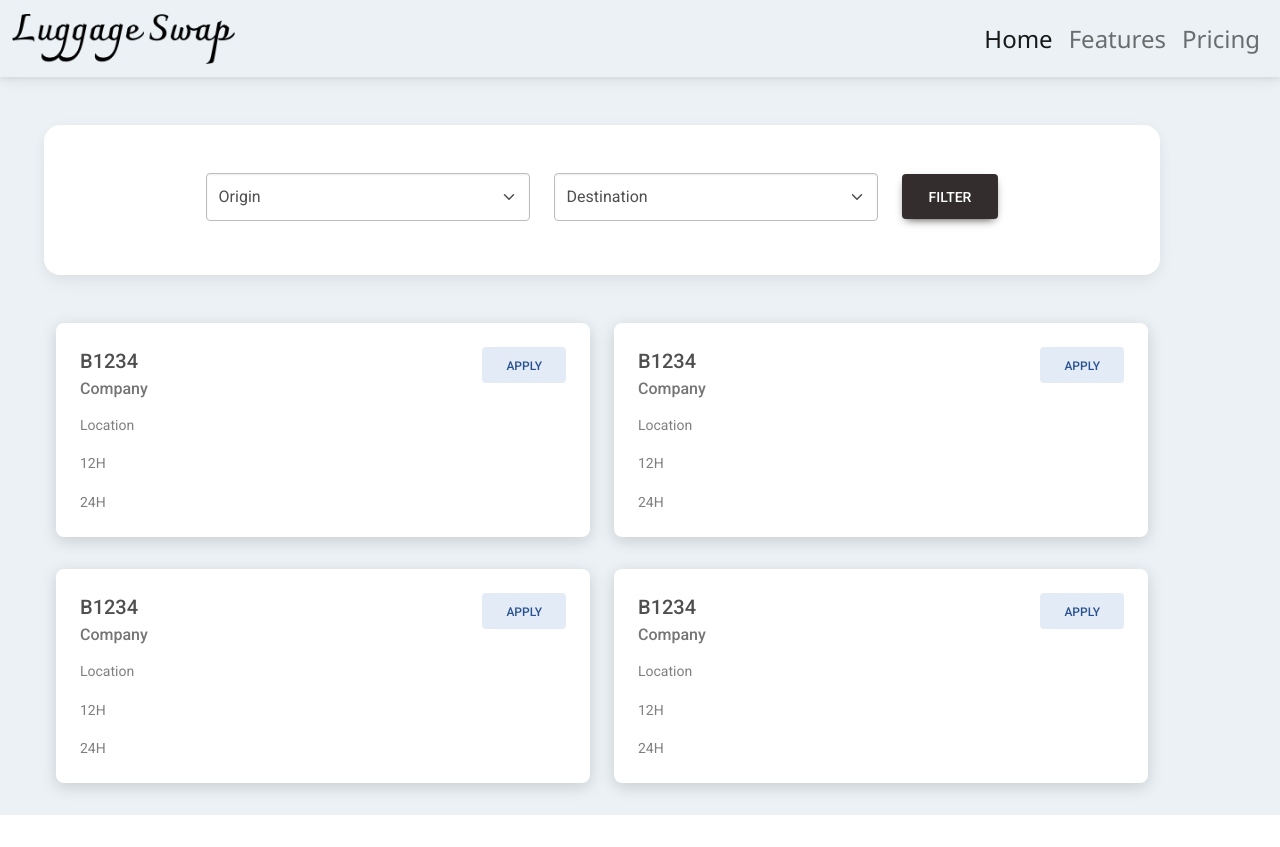
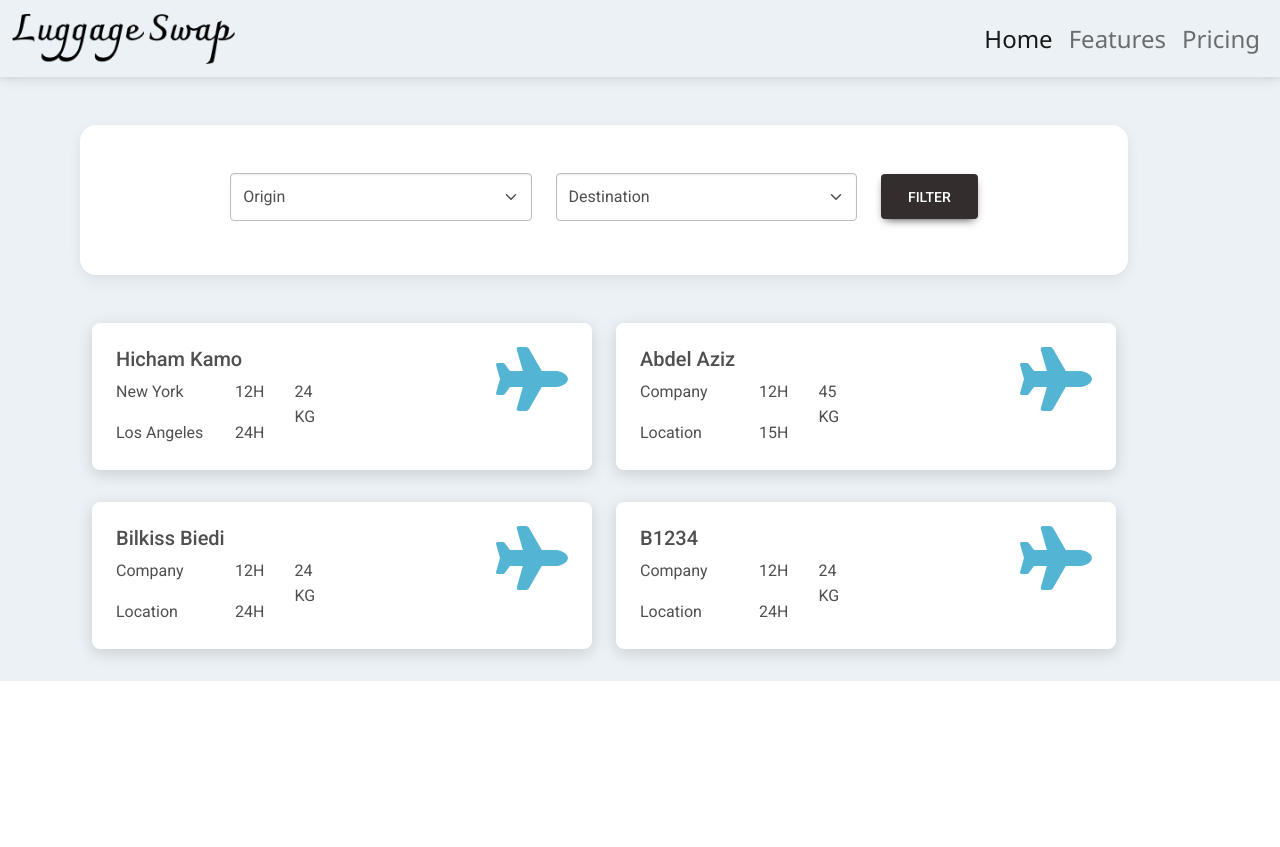
Before and after one commit to abdelazkamo/luggageswap-frontend, a React (Create React App) app: page /landing in a window 1280 px wide. After the commit the page ends 800 px from the top, so only its background shows below. Built offline with nearby package versions, Linux system fonts and the light colour scheme.

Commit message:
Busy adding landing page

```diff
--- a/package.json
+++ b/package.json
@@ -4,6 +4,9 @@
   "private": true,
   "dependencies": {
     "@fortawesome/fontawesome-free": "^6.4.0",
+    "@fortawesome/fontawesome-svg-core": "^6.4.0",
+    "@fortawesome/free-solid-svg-icons": "^6.4.0",
+    "@fortawesome/react-fontawesome": "^0.2.0",
     "@testing-library/jest-dom": "^5.16.5",
     "@testing-library/react": "^13.4.0",
     "@testing-library/user-event": "^13.5.0",
--- a/src/component/flightCard/index.css
+++ b/src/component/flightCard/index.css
@@ -1,5 +1,11 @@
 .job-card-row {
   margin: 0;
+}
+.planeicon {
+  float: right;
+}
+.sub {
+  font-size: 1rem;
 }
 
 .job-card {
--- a/src/component/flightCard/index.tsx
+++ b/src/component/flightCard/index.tsx
@@ -1,14 +1,15 @@
 import Card from "react-bootstrap/Card";
-import Button from "react-bootstrap/Button";
 import Col from "react-bootstrap/Col";
+import Row from "react-bootstrap/Row";
 import "./index.css";
 
 interface JobCardProps {
-  flightNumber: string;
+  userName: string;
   origin: string;
   destination: string;
   depatureTime: string;
   arivalTime: string;
+  availableSpace: string;
   onClick: () => void;
 }
 
@@ -17,26 +18,35 @@ function flightCard(props: JobCardProps) {
     <Col sm={12} md={6} lg={6} xl={6}>
       <Card className="job-card">
         <Card.Body>
-          <div className="job-card-header">
-            <Card.Title>{props.flightNumber}</Card.Title>
-            <Button variant="secondary" onClick={props.onClick}>
-              Apply
-            </Button>
-          </div>
-          <Card.Subtitle className="mb-2 text-muted">
-            {props.origin}
-          </Card.Subtitle>
-          <Card.Text className="job-card-location">
-            {props.destination}
-          </Card.Text>
-          <Card.Text className="job-card-location">
-            {" "}
-            {props.depatureTime}{" "}
-          </Card.Text>
-          <Card.Text className="job-card-location">
-            {" "}
-            {props.arivalTime}
-          </Card.Text>
+          <Row>
+            <Col>
+              <div className="job-card-header">
+                <Card.Title>{props.userName}</Card.Title>
+              </div>
+              <div>
+                <Row>
+                  <Col md={6}>
+                    <Card.Text className="sub">{props.origin}</Card.Text>
+                    <Card.Text className="sub">{props.destination}</Card.Text>
+                  </Col>
+                  <Col md={3}>
+                    <Card.Text className="sub">{props.depatureTime}</Card.Text>
+                    <Card.Text className="sub">{props.arivalTime}</Card.Text>
+                  </Col>
+                  <Col md={3}>
+                    <Card.Text className="planeicon">
+                      {props.availableSpace}
+                    </Card.Text>
+                  </Col>
+                </Row>
+              </div>
+            </Col>
+            <Col>
+              <div className="planeicon">
+                <i className="fas fa-plane fa-4x text-info"></i>
+              </div>
+            </Col>
+          </Row>
         </Card.Body>
       </Card>
     </Col>
--- a/src/component/landing/index.css
+++ b/src/component/landing/index.css
@@ -2,7 +2,8 @@
   text-align: left;
 }
 .job-grid {
-  margin: 2rem;
+  margin: 0;
+  padding-left: 5rem;
 }
 .search-form {
   margin-bottom: 2rem;
@@ -21,9 +22,6 @@
 }
 .search-button {
   width: 40%;
-}
-.new-button {
-  width: 60%;
 }
 
 .allGroups {
--- a/src/component/landing/index.tsx
+++ b/src/component/landing/index.tsx
@@ -3,7 +3,6 @@ import {
   MDBContainer,
   MDBRow,
   MDBCol,
-  MDBInput,
   MDBCard,
   MDBCardBody,
   MDBBtn,
@@ -13,7 +12,6 @@ import FlightCard from "../flightCard";
 
 const Landing = () => {
   const [locationQuery, setLocationQuery] = useState("");
-  const [titleQuery, setTitleQuery] = useState("");
 
   const handelClick = () => {};
 
@@ -61,35 +59,39 @@ const Landing = () => {
       </MDBCard>
       <MDBRow className="job-card-row">
         <FlightCard
-          flightNumber="B1234"
+          userName="Hicham Kamo"
+          origin=" New York"
+          destination="Los Angeles"
+          depatureTime="12H"
+          arivalTime="24H"
+          availableSpace="24 KG"
+          onClick={handelClick}
+        />
+        <FlightCard
+          userName="Abdel Aziz"
+          origin=" Company"
+          destination="Location"
+          depatureTime="12H"
+          arivalTime="15H"
+          availableSpace="45 KG"
+          onClick={handelClick}
+        />
+        <FlightCard
+          userName="Bilkiss Biedi"
           origin=" Company"
           destination="Location"
           depatureTime="12H"
           arivalTime="24H"
+          availableSpace="24 KG"
           onClick={handelClick}
         />
         <FlightCard
-          flightNumber="B1234"
+          userName="B1234"
           origin=" Company"
           destination="Location"
           depatureTime="12H"
           arivalTime="24H"
-          onClick={handelClick}
-        />
-        <FlightCard
-          flightNumber="B1234"
-          origin=" Company"
-          destination="Location"
-          depatureTime="12H"
-          arivalTime="24H"
-          onClick={handelClick}
-        />
-        <FlightCard
-          flightNumber="B1234"
-          origin=" Company"
-          destination="Location"
-          depatureTime="12H"
-          arivalTime="24H"
+          availableSpace="24 KG"
           onClick={handelClick}
         />
       </MDBRow>
```
Also changed, not shown: 1 other file (tests, documents, lock files or other folders).
